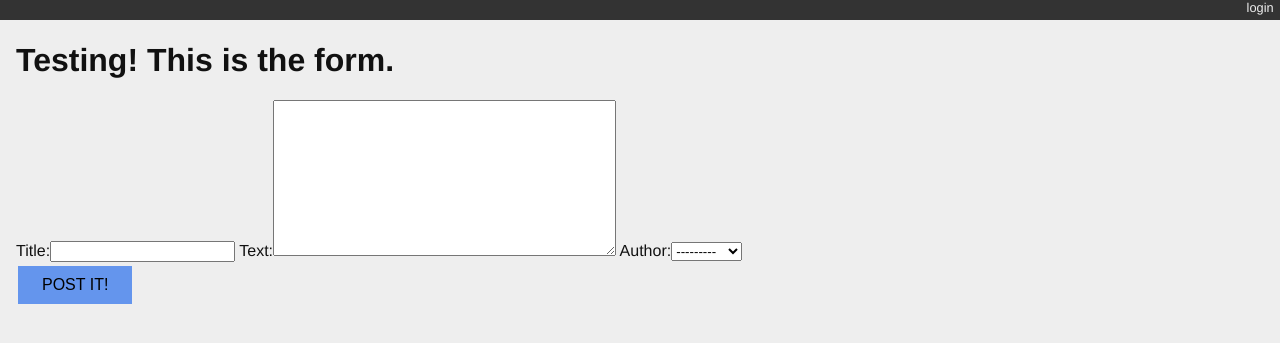
After one commit to lurveyt/django_blog, a Django app: page /form/post/ in a window 1280 px wide. The commit adds this page. Shown: the top 343 px of the page. Run offline with Django 3.2, Linux system fonts and the light colour scheme; data comes from the database, SQL or seed files in the repository; parts of the project's set-up code (start-up, migrations or seed data) failed here and were passed over.

Commit message:
ModelForm commit

```diff
--- /dev/null
+++ b/mysite/blogging/forms.py
@@ -0,0 +1,20 @@
+#!/usr/env/bin python
+from django.forms import ModelForm, inlineformset_factory
+from blogging.models import Post, Category
+
+class MyPostForm(ModelForm):
+    class Meta:
+        model = Post
+        fields = [
+            "title",
+            "text",
+            "author",
+            ]
+
+# PostInlineFormSet = inlineformset_factory(Category, Post,
+#                                           fields=(
+#                                               "title",
+#                                               "text",
+#                                               "author",
+#                                               "categories",
+#                                           ))
--- a/mysite/blogging/static/django_blog.css
+++ b/mysite/blogging/static/django_blog.css
@@ -72,3 +72,16 @@ ul.categories {
 ul.categories li {
     display: inline;
 }
+.button {
+    background-color: cornflowerblue;    /*Absolutely!*/
+    border: none;
+    color: black;
+    padding: 10px 24px;
+    text-align: center;
+    text-decoration: none;
+    text-decoration-color: black;
+    display: inline-block;
+    font-size: 16px;
+    margin: 4px 2px;
+    cursor: pointer;
+}
--- /dev/null
+++ b/mysite/blogging/templates/blogging/form.html
@@ -0,0 +1,13 @@
+{% extends "base.html" %}
+
+{% block content %}
+<h1>Testing! This is the form.</h1>
+
+<form method="post">
+    {% csrf_token %}
+    {{form}}
+    <br>
+    <button type="submit" class="button"> POST IT! </button>
+</form>
+
+{% endblock %}
--- a/mysite/blogging/urls.py
+++ b/mysite/blogging/urls.py
@@ -10,12 +10,14 @@ from the /mysite project package and add it.
 """
 
 from django.urls import path
-from blogging.views import stub_view, list_view, detail_view, LatestFeed
+from blogging.views import stub_view, list_view, detail_view, LatestFeed, model_form, category_view
 
 urlpatterns = [
     # path('', stub_view, name="blog_index"),
     path('', list_view, name="blog_index"),
     # path('post/<int:post_id>/', stub_view, name="blog_detail"),
     path('post/<int:post_id>/', detail_view, name="blog_detail"),
-    path('latest/feed/', LatestFeed(), name="latest_blog_feed")
+    path('latest/feed/', LatestFeed(), name="latest_feed"),
+    path('form/post/', model_form, name="model_form" ),
+    path('form/category/<int:cat_id>', category_view, name="category_view")
 ]
--- a/mysite/blogging/views.py
+++ b/mysite/blogging/views.py
@@ -1,11 +1,8 @@
-from django.shortcuts import render
+from django.shortcuts import render, redirect
 from django.http import HttpResponse, HttpResponseRedirect, Http404
 from django.template import loader
 from blogging.models import Post, Category
 
-# https://docs.djangoproject.com/en/2.0/ref/contrib/syndication/#a-simple-example
-from django.contrib.syndication.views import Feed
-from django.urls import reverse
 
 
 def stub_view(request, *args, **kwargs):
@@ -60,6 +57,9 @@ def detail_view(request, post_id):
                   context=context)
 
 
+# https://docs.djangoproject.com/en/2.0/ref/contrib/syndication/#a-simple-example
+from django.contrib.syndication.views import Feed
+from django.urls import reverse
 class LatestFeed(Feed):
     title = "Stuf I made"
     link = "/feed/"
@@ -79,3 +79,38 @@ class LatestFeed(Feed):
 
     def item_link(self, item):
         return reverse('blog_detail', args=[item.pk])
+
+# https://blog.appliedinformaticsinc.com/using-django-modelform-a-quick-guide/
+# from django.core.shortcuts import render, redirect
+from django import forms
+from django.utils import timezone
+from blogging.forms import MyPostForm, PostInlineFormSet
+def model_form(request):
+
+    if request.method == "POST":
+        form = MyPostForm(request.POST)
+        if form.is_valid():
+            model = form.save(commit=False)
+            model.timestamp = timezone.now()
+            model.save()
+            return redirect('/')
+    else:
+         context = {"form": MyPostForm()}
+         return render(request=request,
+                       template_name="blogging/form.html",
+                       context=context)
+
+def category_view(request, cat_id):
+    category = Category.objects.get(pk=cat_id)
+    if request.method == "POST":
+        formset = PostInlineFormSet(
+            request.POST,
+            request.FILES,
+            instance=category
+        )
+        if formset.is_valid():
+            formset.save()
+            return HttpResponseRedirect(category.get_absolute_url())
+    else:
+        formset = PostInlineFormSet(instance=category)
+    return render(request, "blogging/category_list.html", )
```
Also changed, not shown: mysite/blogging/templates/blogging/category_list.html (added, +13 -0 lines).
